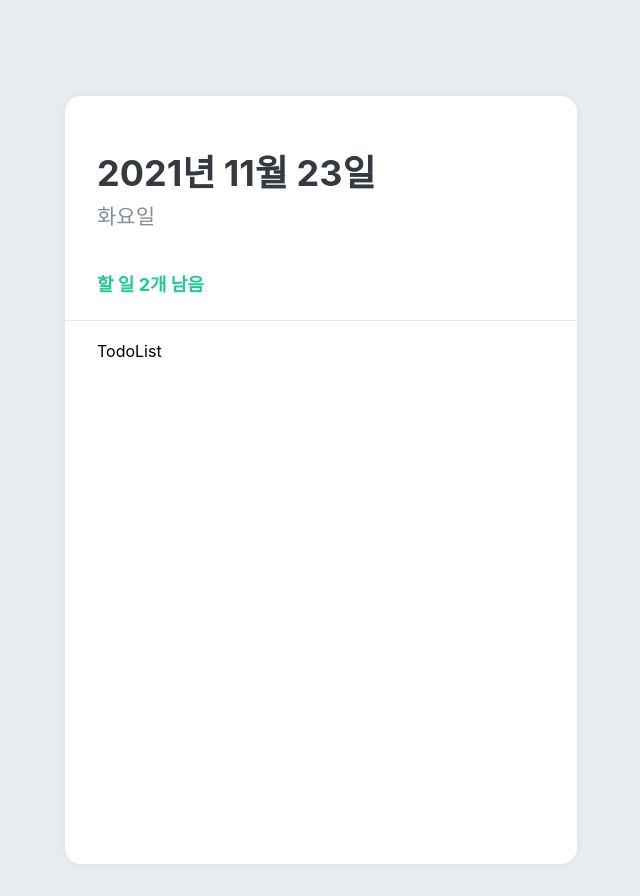
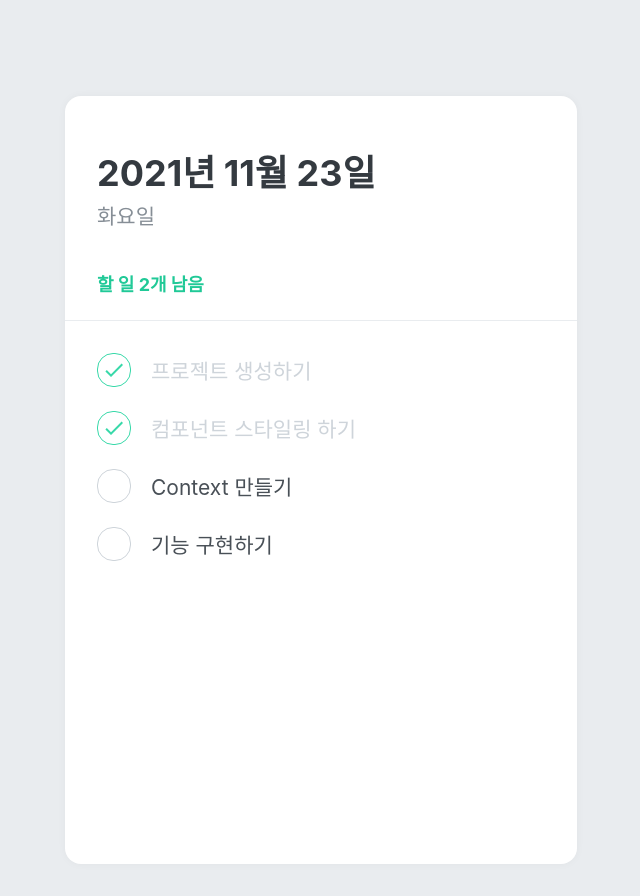
Before and after one commit to SungHyun627/React_Study, a React (Create React App) app in the folder react-todolist/: page / in a window 1280 px wide. Shown: the whole page, without its empty margins (319-959 px from the left). Built offline with nearby package versions, Linux system fonts and the light colour scheme.

Commit message:
Create TodoItem component and add in TodoList component

```diff
--- /dev/null
+++ b/react-todolist/src/components/TodoItem.js
@@ -0,0 +1,70 @@
+import styled, { css } from "styled-components";
+import { MdDone, MdDelete } from "react-icons/md";
+
+const Remove = styled.div`
+  display: flex;
+  align-items: center;
+  justify-content: center;
+  color: #dee2e6;
+  font-size: 24px;
+  cursor: pointer;
+  &:hover {
+    color: #ff6b6b;
+  }
+  display: none;
+`;
+
+const TodoItmeBlock = styled.div`
+  display: flex;
+  align-items: center;
+  padding-top: 12px;
+  padding-bottom: 12px;
+  &:hover {
+    ${Remove} {
+      display: initial;
+    }
+  }
+`;
+
+const CheckCircle = styled.div`
+  width: 32px;
+  height: 32px;
+  border-radius: 16px;
+  border: 1px solid #ced4da;
+  font-size: 24px;
+  display: flex;
+  align-items: center;
+  justify-content: center;
+  margin-right: 20px;
+  cursor: pointer;
+  ${(props) =>
+    props.done &&
+    css`
+      border: 1px solid #38d9a9;
+      color: #38d9a9;
+    `}
+`;
+
+const Text = styled.div`
+  flex: 1;
+  font-size: 21px;
+  color: #495057;
+  ${(props) =>
+    props.done &&
+    css`
+      color: #ced4da;
+    `}
+`;
+const TodoItem = ({ id, done, text }) => {
+  return (
+    <TodoItmeBlock>
+      <CheckCircle done={done}>{done && <MdDone />}</CheckCircle>
+      <Text done={done}>{text}</Text>
+      <Remove>
+        <MdDelete />
+      </Remove>
+    </TodoItmeBlock>
+  );
+};
+
+export default TodoItem;
--- a/react-todolist/src/components/TodoList.js
+++ b/react-todolist/src/components/TodoList.js
@@ -1,4 +1,5 @@
 import styled from "styled-components";
+import TodoItem from "./TodoItem";
 
 const TodoListBlock = styled.div`
   flex: 1;
@@ -8,7 +9,14 @@
 `;
 
 const TodoList = () => {
-  return <TodoListBlock>TodoList</TodoListBlock>;
+  return (
+    <TodoListBlock>
+      <TodoItem text="프로젝트 생성하기" done={true} />
+      <TodoItem text="컴포넌트 스타일링 하기" done={true} />
+      <TodoItem text="Context 만들기" done={false} />
+      <TodoItem text="기능 구현하기" done={false} />
+    </TodoListBlock>
+  );
 };
 
 export default TodoList;
```
